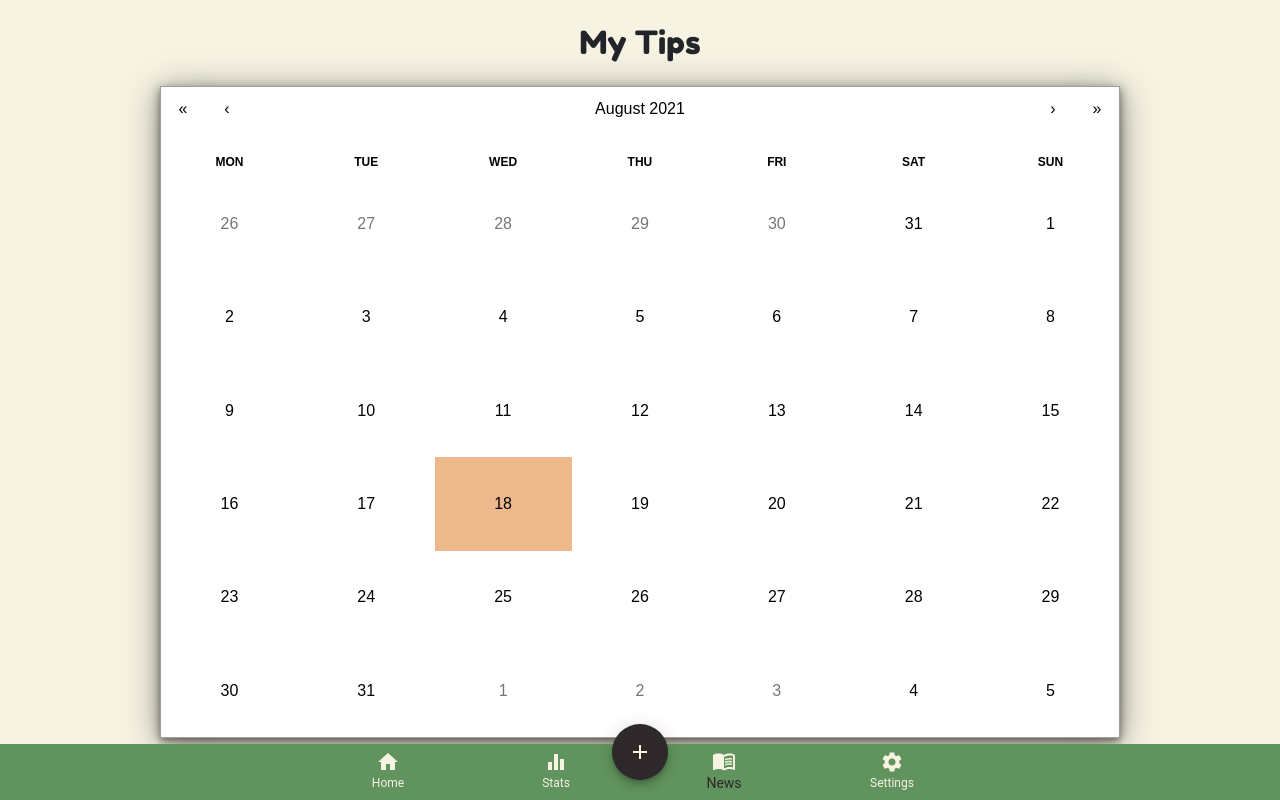
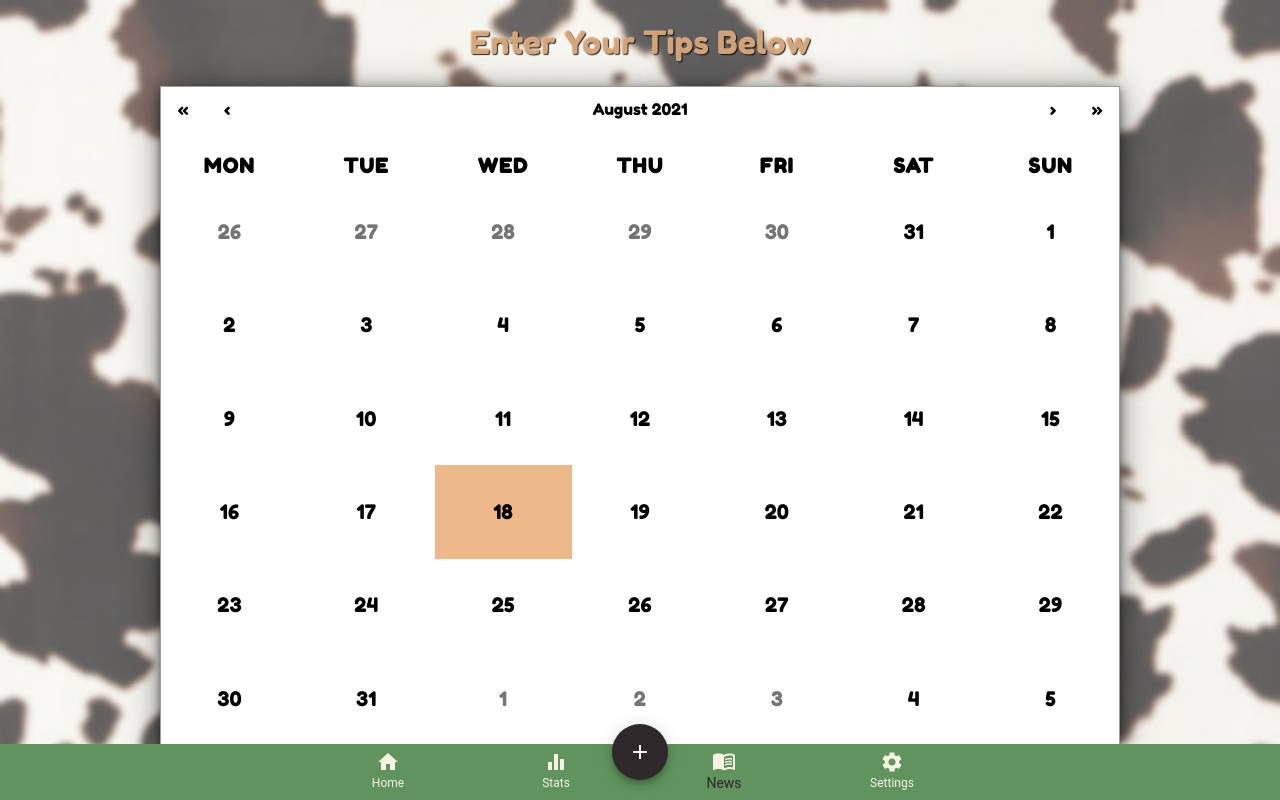
Before and after one commit to heatherloisejackson/TipTrackerApp, a React (Create React App) app in the folder client/: page /mytips in a window 1280 px wide. Built offline with nearby package versions, Linux system fonts and the light colour scheme; no server answers; a web font is replaced by a local one.

Commit message:
calendar styling added

```diff
--- a/client/src/components/MyTips/index.css
+++ b/client/src/components/MyTips/index.css
@@ -1,15 +1,35 @@
 html {
     background: #F7F3E3;
 }
+
 .calendar-container {
     font-family: 'Fredoka One', cursive;
     padding-top: 5vh;
     background: #F7F3E3;
+    background-image: url(./moolah-background.jpeg);
+    background-repeat: no-repeat;
+    background-size: cover;
+    height: 100vh;
 }
 
 .calendar-container h2 {
+    font-family: 'Fredoka One', cursive;
+    color: #edb98bdd ;
+    text-shadow: 1px 1px 1px rgba(0, 0, 0, 0.847);
     margin: -2vh 0 0 0;
     padding: 0 0 3vh 0;
+}
+
+.react-calendar__navigation button {
+    font-family: 'Fredoka One', cursive;
+    min-width: 44px;
+    background: none;
+}
+
+.react-calendar__month-view__weekdays__weekday {
+    font-family: 'Fredoka One', cursive;
+    font-size: 2.5vh;
+    letter-spacing: .1vw;
 }
 
 .react-calendar {
@@ -25,7 +45,9 @@ html {
 }
 
 .react-calendar__month-view__days {
-    font-size: 1rem;
+    font-family: 'Fredoka One', cursive;
+    font-weight: 200;
+    font-size: 2.5vh;
     height: 70vh;
 }
 
@@ -119,6 +141,14 @@ html {
         padding-top: 1vh;
     }
 
+    .calendar-container h2{
+        padding: 1vh 0 0 0;
+    }
+
+    .react-calendar__month-view__days {
+        height: 70vh;
+    }
+
     .react-calendar {
         height: 82vh;
         width: 100vw;
--- a/client/src/components/MyTips/index.js
+++ b/client/src/components/MyTips/index.js
@@ -4,31 +4,25 @@ import 'react-calendar/dist/Calendar.css';
 import './index.css';
 import NavBar from '../NavBar';
 import TipEntry from '../TipModal';
-import moment from 'moment';
 
 const Calendar = (props) => {
     const [show, setShow] = useState(false);
-    const [date, onChange] = useState(new Date()/* moment().format("MMM Do YY") */);
+    const [date, onChange] = useState(new Date());
     const [showModal, setShowModal] = useState(false);
 
 
-    const toggleShowModal = (e, value) => {
-        //const newShowModal = !showModal;
-        //console.log('Date:', date)
+    const toggleShowModal = () => {
         setShowModal(!showModal)
     }
 
     return (
-
         <div className='calendar-container'>
-            <h2>My Tips</h2>
+            <h2>Enter Your Tips Below</h2>
             <div className='calendar'>
                 <ReactCalendar onChange={onChange} tileContent={"pog"} date={date} onClickDay={toggleShowModal} tileContent={``}/>
             </div>
-
-            {showModal ? <TipEntry date={date} onChange={onChange} toggleShowModal={toggleShowModal} date={date}/* value={value} *//> : <></> }
+            {showModal ? <TipEntry date={date} onChange={onChange} toggleShowModal={toggleShowModal} date={date} /> : <></> }
             <NavBar/>
-
         </div>
     )
 };
```
Also changed, not shown: client/src/components/MyTips/moolah-background.jpeg (added).
